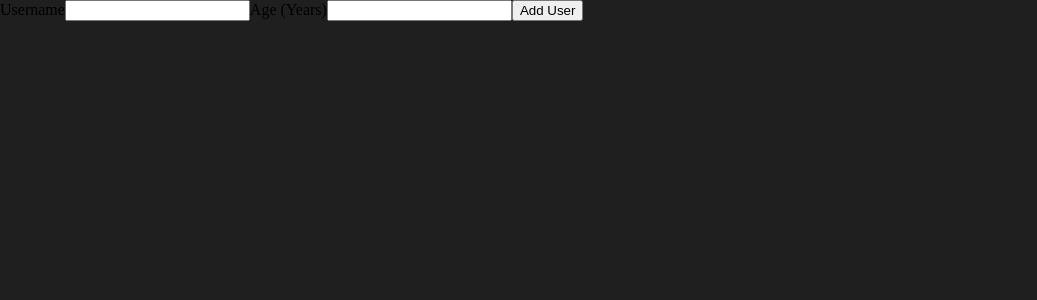
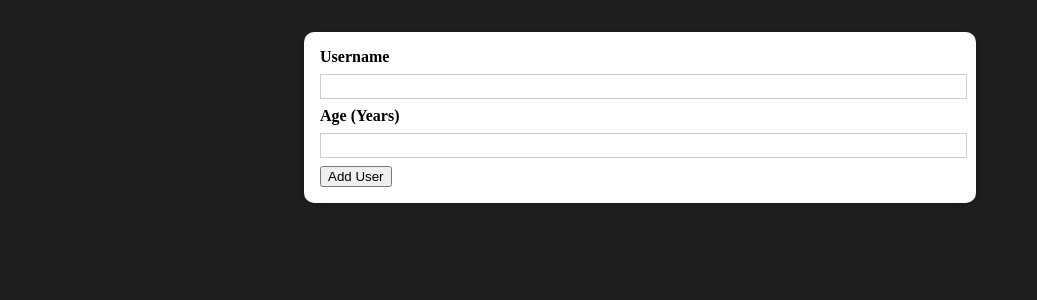
Before and after one commit to RailMazgutov/react-course, a JavaScript app in the folder users-list/: page / in a window 1280 px wide. Shown: the top 300 px of the page, without its empty margins (0-1037 px from the left). Built offline with nearby package versions, Linux system fonts and the light colour scheme; the HTML template or start-up script is replaced by a standard one.

Commit message:
feat: card component

```diff
--- /dev/null
+++ b/users-list/src/components/UI/Card.js
@@ -0,0 +1,7 @@
+import styles from './Card.module.css'
+
+const Card = (props) => {
+    return <div className={`${styles.card} ${props.className}`}>{props.children}</div>
+}
+
+export default Card;
--- /dev/null
+++ b/users-list/src/components/UI/Card.module.css
@@ -0,0 +1,5 @@
+.card {
+    background: white;
+    box-shadow: 0 2px 8px rgba(0,0,0,0.26);
+    border-radius: 10px;
+}
--- a/users-list/src/components/Users/AddUser.js
+++ b/users-list/src/components/Users/AddUser.js
@@ -1,16 +1,20 @@
 import styles from './AddUser.module.css'
+import Card from "../UI/Card";
 
 const AddUser = (props) => {
     const formSubmitHandler = (event) => {
         event.preventDefault();
     };
-    return (<form onSubmit={formSubmitHandler}>
-        <label htmlFor="username">Username</label>
-        <input id="username" type="text"/>
-        <label htmlFor="age">Age (Years)</label>
-        <input id="age" type="number"/>
-        <button type="submit">Add User</button>
-    </form>);
+    return (
+        <Card className={styles.input}>
+            <form onSubmit={formSubmitHandler}>
+                <label htmlFor="username">Username</label>
+                <input id="username" type="text"/>
+                <label htmlFor="age">Age (Years)</label>
+                <input id="age" type="number"/>
+                <button type="submit">Add User</button>
+            </form>
+        </Card>);
 }
 
 export default AddUser;
--- a/users-list/src/components/Users/AddUser.module.css
+++ b/users-list/src/components/Users/AddUser.module.css
@@ -0,0 +1,26 @@
+.input {
+    margin: 2rem auto;
+    padding: 1rem;
+    width: 90%;
+    max-width: 40rem;
+}
+
+.input label {
+    display: block;
+    font-weight: bold;
+    margin-bottom: 0.5rem;
+}
+
+.input input {
+    font: inherit;
+    display: block;
+    width: 100%;
+    border: 1px solid #ccc;
+    padding: 0.15rem;
+    margin-bottom: 0.5rem;
+}
+
+.input input:focus {
+    outline: none;
+    border-color: #4f005f;
+}
```
